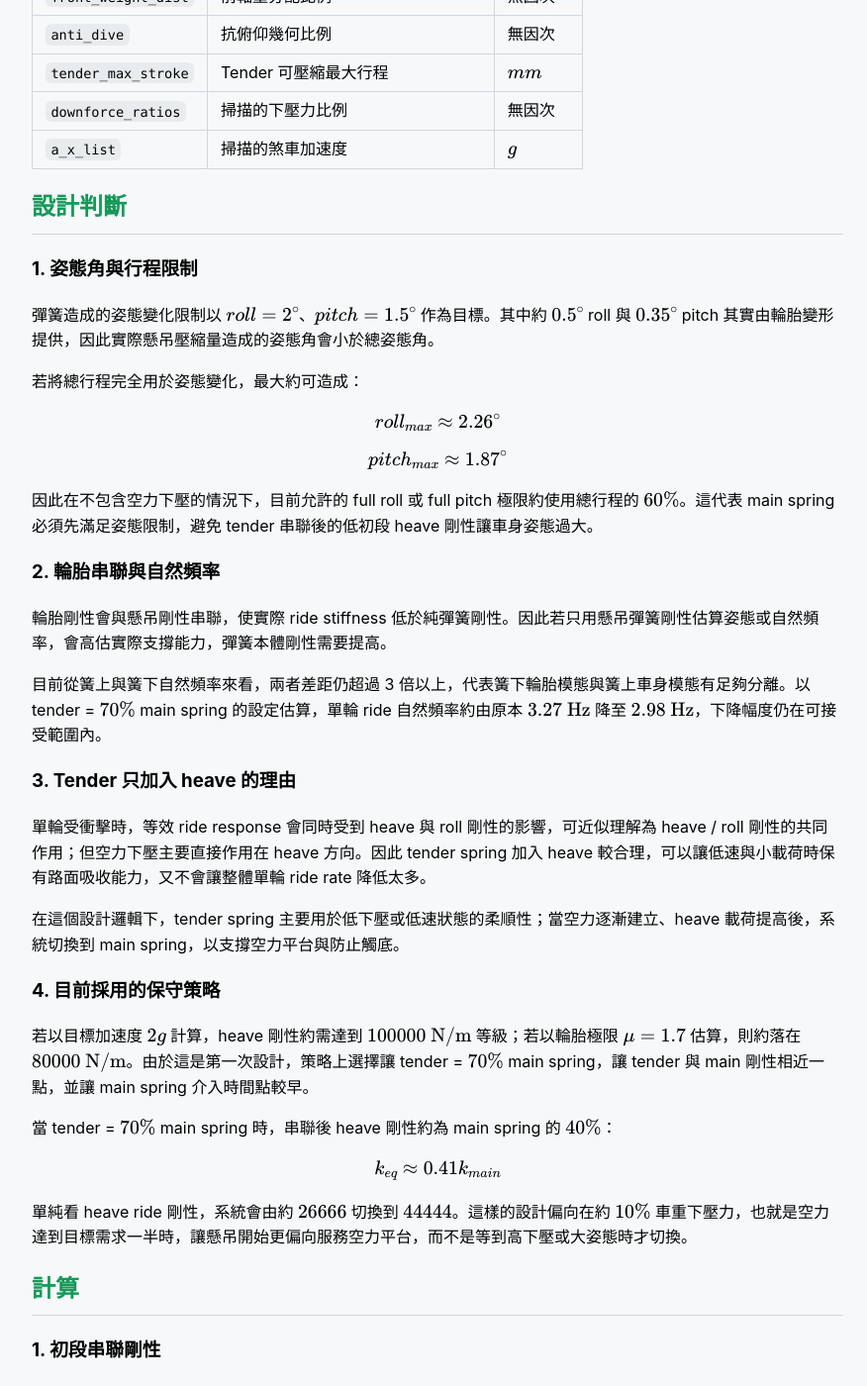
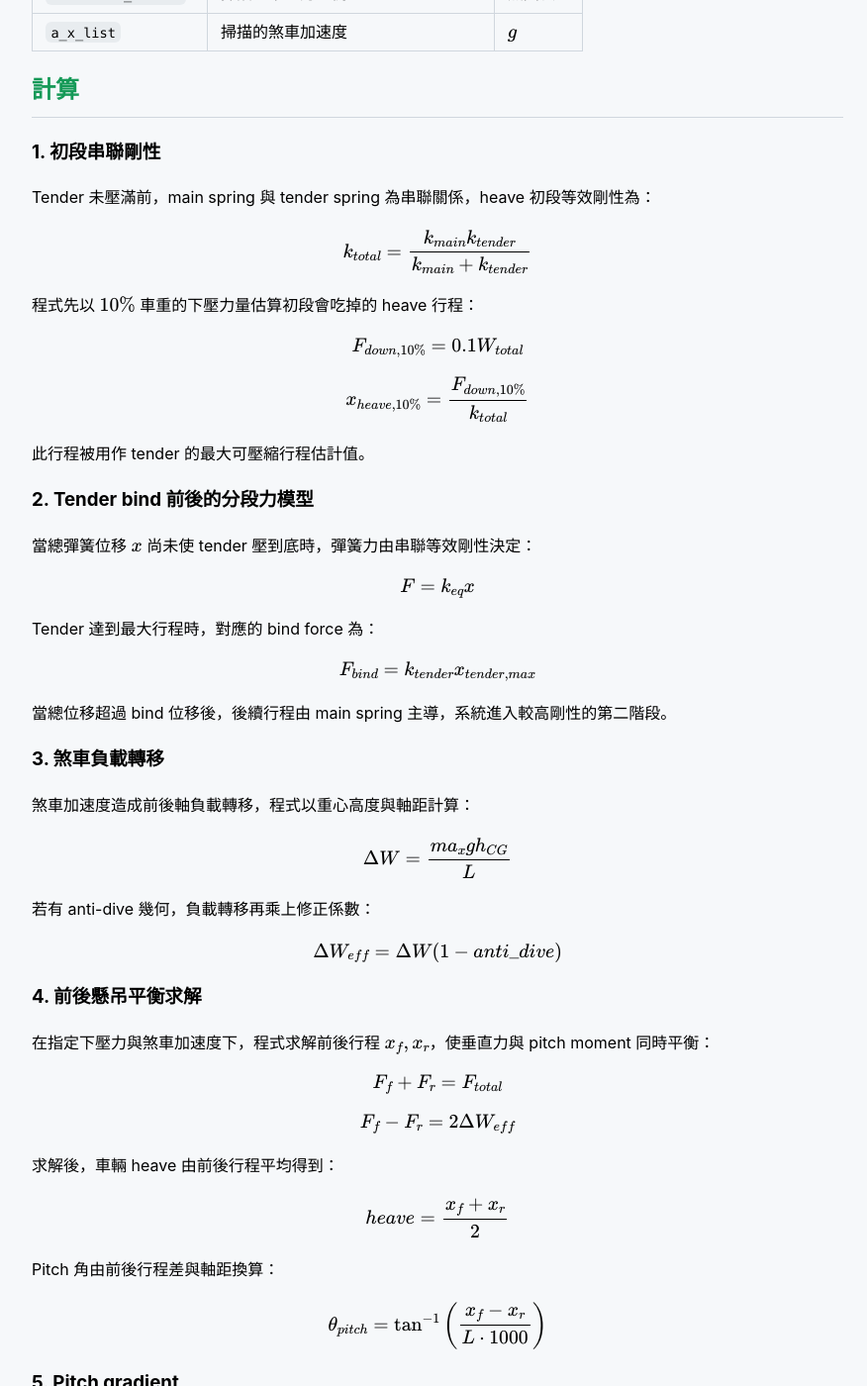
Before and after one commit to TaiwanTechRacing/Design-Reference, a Jekyll site: the page built from open/tender/tender/tender.md, in a window 1280 px wide and 1400 px high, scrolled down 1227 px. Shown: the whole window at 99% size, without its empty margins (198-1074 px from the left). Built offline with Jekyll 4.4.1, drawn with Linux system fonts in a browser that asks for light colours; our own code applies the rules of GitHub Pages for plain Markdown files; some of the changed text lies outside the part shown.

```diff
--- a/open/tender/tender/tender.md
+++ b/open/tender/tender/tender.md
@@ -11,8 +11,6 @@
 本分析建立 main spring 與 tender spring 串聯後的分段剛性模型，用於估算不同空力下壓力與煞車加速度下的前後懸吊行程、車輛 heave 位移與 pitch 角。Tender 在未壓到底前會與 main spring 串聯，使初段剛性降低；當 tender bind 後，系統則切換為 main spring 主導。
 
 此工具適合用於評估 tender spring 是否會在空力下壓力或煞車負載轉移下過早壓滿，以及切換到 main spring 後是否造成 heave / pitch 梯度突變。對於需要穩定空力平台的車輛，這類分析可作為 tender 行程與剛性選型的初步依據。
-
-目前的設計目標假設輪胎 $\mu = 1.7$，若要達到 $2g$ 目標加速度，需透過空力提供約 $20\%$ 車重的下壓力補足抓地需求。因此當下壓力達到目標要求一半，也就是約 $10\%$ 車重時，懸吊設定會開始更偏向服務空力平台。基於第一次設計採保守策略，本分析傾向讓 tender 與 main 剛性較接近，並讓 main spring 較早介入，以降低高速時突然切換剛性對車手造成的不適應。
 
 ## 參數
 
@@ -33,42 +31,6 @@
 | `tender_max_stroke` | Tender 可壓縮最大行程 | $mm$ |
 | `downforce_ratios` | 掃描的下壓力比例 | 無因次 |
 | `a_x_list` | 掃描的煞車加速度 | $g$ |
-
-## 設計判斷
-
-### 1. 姿態角與行程限制
-
-彈簧造成的姿態變化限制以 $roll = 2^\circ$、$pitch = 1.5^\circ$ 作為目標。其中約 $0.5^\circ$ roll 與 $0.35^\circ$ pitch 其實由輪胎變形提供，因此實際懸吊壓縮量造成的姿態角會小於總姿態角。
-
-若將總行程完全用於姿態變化，最大約可造成：
-
-$$roll_{max} \approx 2.26^\circ$$
-
-$$pitch_{max} \approx 1.87^\circ$$
-
-因此在不包含空力下壓的情況下，目前允許的 full roll 或 full pitch 極限約使用總行程的 $60\%$。這代表 main spring 必須先滿足姿態限制，避免 tender 串聯後的低初段 heave 剛性讓車身姿態過大。
-
-### 2. 輪胎串聯與自然頻率
-
-輪胎剛性會與懸吊剛性串聯，使實際 ride stiffness 低於純彈簧剛性。因此若只用懸吊彈簧剛性估算姿態或自然頻率，會高估實際支撐能力，彈簧本體剛性需要提高。
-
-目前從簧上與簧下自然頻率來看，兩者差距仍超過 3 倍以上，代表簧下輪胎模態與簧上車身模態有足夠分離。以 tender = $70\%$ main spring 的設定估算，單輪 ride 自然頻率約由原本 $3.27\text{ Hz}$ 降至 $2.98\text{ Hz}$，下降幅度仍在可接受範圍內。
-
-### 3. Tender 只加入 heave 的理由
-
-單輪受衝擊時，等效 ride response 會同時受到 heave 與 roll 剛性的影響，可近似理解為 heave / roll 剛性的共同作用；但空力下壓主要直接作用在 heave 方向。因此 tender spring 加入 heave 較合理，可以讓低速與小載荷時保有路面吸收能力，又不會讓整體單輪 ride rate 降低太多。
-
-在這個設計邏輯下，tender spring 主要用於低下壓或低速狀態的柔順性；當空力逐漸建立、heave 載荷提高後，系統切換到 main spring，以支撐空力平台與防止觸底。
-
-### 4. 目前採用的保守策略
-
-若以目標加速度 $2g$ 計算，heave 剛性約需達到 $100000\text{ N/m}$ 等級；若以輪胎極限 $\mu = 1.7$ 估算，則約落在 $80000\text{ N/m}$。由於這是第一次設計，策略上選擇讓 tender = $70\%$ main spring，讓 tender 與 main 剛性相近一點，並讓 main spring 介入時間點較早。
-
-當 tender = $70\%$ main spring 時，串聯後 heave 剛性約為 main spring 的 $40\%$：
-
-$$k_{eq} \approx 0.41k_{main}$$
-
-單純看 heave ride 剛性，系統會由約 $26666$ 切換到 $44444$。這樣的設計偏向在約 $10\%$ 車重下壓力，也就是空力達到目標需求一半時，讓懸吊開始更偏向服務空力平台，而不是等到高下壓或大姿態時才切換。
 
 ## 計算
 
```
Also changed, not shown: PROJECT_INTRODUCTION.md (added, +70 -0 lines), TODO.md (+3 -2 lines), open/tender/2_spring/2_spring.md (+1 -9 lines), open/tender/tender.md (+1 -1 lines).
